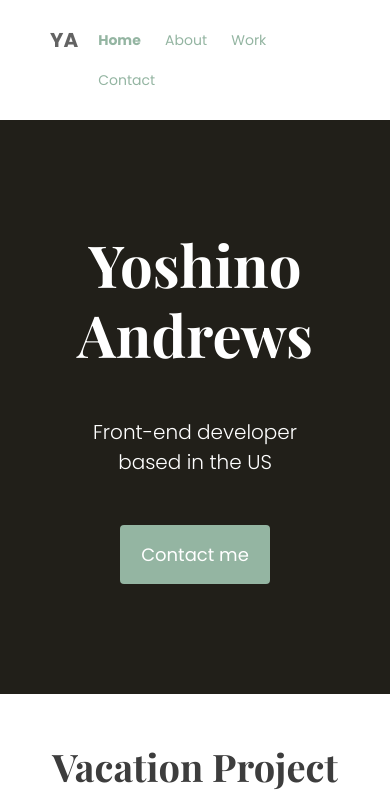
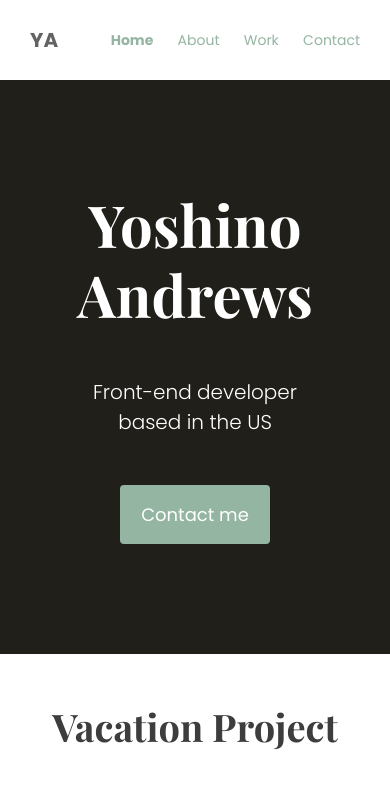
Before and after one commit to yoshino62/my-portfolio-24, a plain HTML site: page index.html in a window 390 px wide. Shown: the top 795 px of the page. Drawn offline with nearby package versions, Linux system fonts and the light colour scheme; a web font is replaced by a local one.

Commit message:
Changed nav bar padding to make it responsive

```diff
--- a/css/styles.css
+++ b/css/styles.css
@@ -234,6 +234,10 @@ p.footer-paragragh {
     font-size: 38px;
   }
 
+  nav {
+    padding: 20px 30px;
+  }
+
   nav a {
     font-size: 14px;
   }
```
